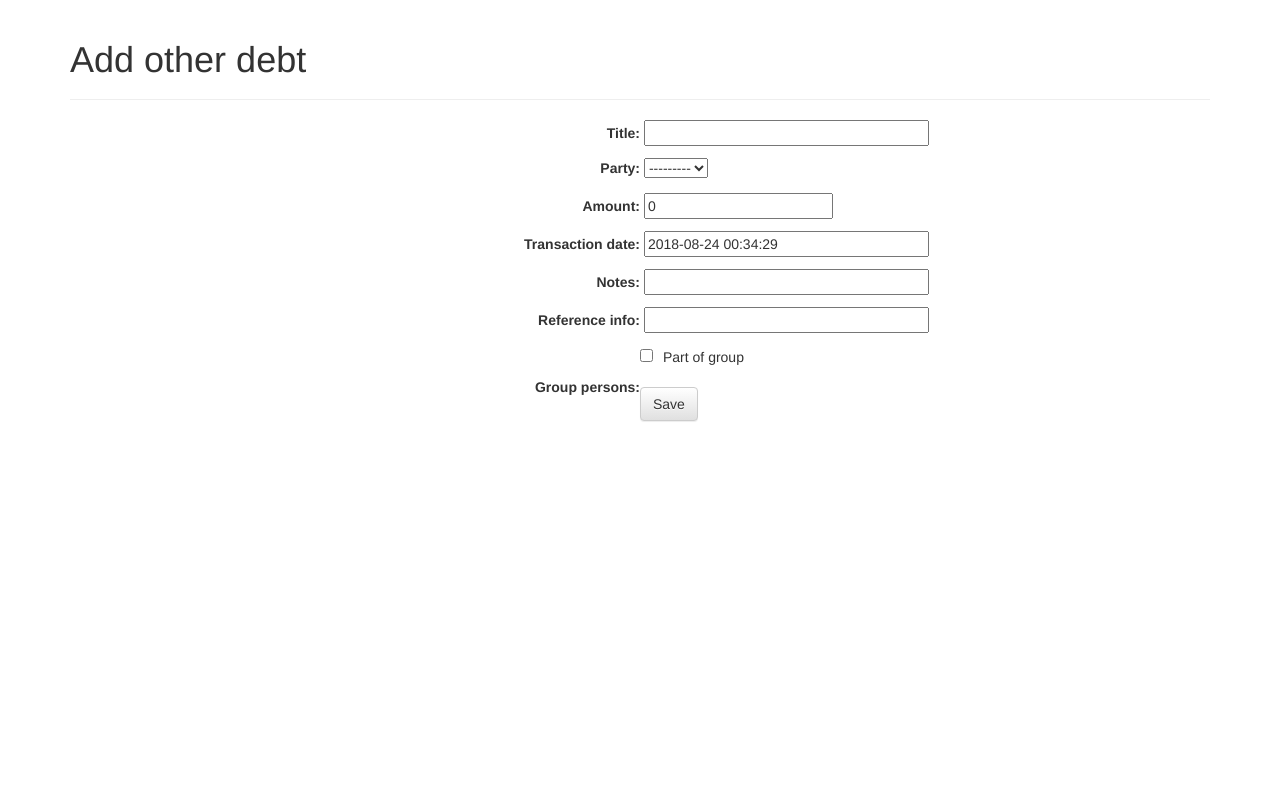
After one commit to cyamonide/cyamonide-me, a Django app: page /iou/add_other_debt/ in a window 1280 px wide. The commit adds this page. Run offline with Django 3.2, Linux system fonts and the light colour scheme; data that the repository does not hold is empty; some libraries are stand-ins or nearby versions.

Commit message:
Implement ability to track person balance and record others' debt

```diff
--- a/iou/admin.py
+++ b/iou/admin.py
@@ -1,5 +1,6 @@
 from django.contrib import admin
-from .models import Entry
+from .models import Transaction, Person
 
 # Register your models here.
-admin.site.register(Entry)
+admin.site.register(Transaction)
+admin.site.register(Person)
--- /dev/null
+++ b/iou/forms.py
@@ -0,0 +1,36 @@
+from django import forms
+
+from .models import Transaction, Person
+
+class MyDebtForm(forms.ModelForm):
+
+  class Meta:
+    model = Transaction
+    fields = ('title', 'party', 'amount', 'transaction_date', 'notes', 'reference_info',)
+
+class OtherDebtForm(forms.ModelForm):
+
+  class Meta:
+    model = Transaction
+    fields = ('title', 'party', 'amount', 'transaction_date', 'notes', 'reference_info',)
+
+class PaymentInForm(forms.ModelForm):
+
+  class Meta:
+    model = Transaction
+    fields = ('title', 'party', 'amount', 'transaction_date', 'notes', 'reference_info',)
+
+class PaymentOutForm(forms.ModelForm):
+
+  class Meta:
+    model = Transaction
+    fields = ('title', 'party', 'amount', 'transaction_date', 'notes', 'reference_info',)
+
+class GroupMCForm(forms.Form):
+  persons = Person.objects.all()
+  OPTIONS = ()
+
+  for person in persons:
+    OPTIONS  = OPTIONS + ((str(person.pk), person.name),)
+
+  group_persons = forms.MultipleChoiceField(widget=forms.CheckboxSelectMultiple, choices=OPTIONS)
--- a/iou/models.py
+++ b/iou/models.py
@@ -3,13 +3,22 @@
 
 # Create your models here.
 
-class Entry(models.Model):
-	author = models.ForeignKey('auth.User', on_delete=models.CASCADE)
-	title = models.CharField(max_length=255)
-	payee = models.CharField(max_length=255)
-	amount = models.DecimalField(default = 0, max_digits=8, decimal_places=2)
-	transaction_date = models.DateTimeField(default = timezone.now)
-	ref = models.CharField(max_length=255)
+class Transaction(models.Model):
+  author = models.ForeignKey('auth.User', on_delete=models.CASCADE)
+  title = models.CharField(max_length=255)
+  notes = models.CharField(max_length=255)
+  party = models.ForeignKey('Person', on_delete=models.CASCADE)
+  group_pk = models.IntegerField(default=-1)
+  amount = models.DecimalField(default=0, max_digits=8, decimal_places=2)
+  transaction_date = models.DateTimeField(default=timezone.now)
+  reference_info = models.CharField(max_length=255)
 
-	def __str__(self):
-		return self.title
+  def __str__(self):
+    return self.title
+
+class Person(models.Model):
+  name = models.CharField(max_length=255)
+  balance = models.DecimalField(default=0, max_digits=8, decimal_places=2)
+
+  def __str__(self):
+    return self.name
--- a/iou/static/css/iou.css
+++ b/iou/static/css/iou.css
@@ -1,4 +1,40 @@
 body {
-	float: none;
-	margin: 0 auto;
+  float: none;
+  margin: 0 auto;
 }
+
+.transaction-buttons {
+  padding-bottom: 20px;
+}
+
+.other-debt-form p label {
+  width: 50%;
+  text-align: right;
+}
+
+.other-debt-form p input[type="text"] {
+  width: 25%;
+}
+
+#group-selector p {
+  width: 50%;
+  text-align: right;
+  float: left;
+}
+
+#group-selector ul {
+  width: 50%;
+  float: right;
+  padding: 0 10px;
+  margin: 0;
+  list-style: none;
+}
+
+.no-label {
+  margin-left: 50%;
+  text-align: left !important;
+}
+
+.no-label input {
+  margin-right: 10px;
+}
--- /dev/null
+++ b/iou/templates/iou/base.html
@@ -0,0 +1,19 @@
+{% load static %}
+
+<html>
+
+<head>
+	<title>I owe you HOW MUCH?!?!?!</title>
+	<link rel="stylesheet" href="//maxcdn.bootstrapcdn.com/bootstrap/3.2.0/css/bootstrap.min.css">
+	<link rel="stylesheet" href="//maxcdn.bootstrapcdn.com/bootstrap/3.2.0/css/bootstrap-theme.min.css">
+	<link rel="stylesheet" href="{% static 'css/iou.css' %}">
+</head>
+
+<body>
+	<div class="content container">
+		{% block content %}
+		{% endblock %}
+	</div>
+</body>
+
+</html>
--- /dev/null
+++ b/iou/templates/iou/other_debt_add.html
@@ -0,0 +1,22 @@
+{% extends 'iou/base.html' %}
+
+{% block content %}
+
+<div class="page-header">
+	<h1>Add other debt</h1>
+</div>
+
+<form method="POST" class="other-debt-form">{% csrf_token %}
+	{{ form.as_p }}
+
+	<div id="group-selector">
+		<p class="no-label">
+			<input type="checkbox" name="is_group">Part of group</input>
+		</p>
+		{{ group_mc_form.as_p }}
+	</div>
+
+	<button type="submit" class="save btn btn-default">Save</button>
+</form>
+
+{% endblock %}
--- a/iou/urls.py
+++ b/iou/urls.py
@@ -2,6 +2,8 @@
 from . import views
 
 urlpatterns = [
-	path('', views.entries_list, name='entries_list'),
-	path('add_entry/', views.entry_add, name='entry_add'),
+	path('', views.transactions_list, name='transactions_list'),
+  path('add_my_debt/', views.my_debt_add, name='my_debt_add'),
+	path('add_other_debt/', views.other_debt_add, name='other_debt_add'),
+
 ]
--- a/iou/views.py
+++ b/iou/views.py
@@ -1,11 +1,97 @@
-from django.shortcuts import render
-from .models import Entry
+from django.shortcuts import render, redirect
+from .models import Transaction, Person
+from .forms import MyDebtForm, OtherDebtForm, PaymentInForm, PaymentOutForm, GroupMCForm
 
 # Create your views here.
 
-def entries_list(request):
-	entries = Entry.objects.order_by('transaction_date').reverse()
-	return render(request, 'iou/entry_list.html', {'entries': entries})
+def transactions_list(request):
+	transactions = Transaction.objects.order_by('transaction_date').reverse()
+	return render(request, 'iou/transaction_list.html', {'transactions': transactions})
 
-def entry_add(request):
-	return render(request, 'iou/entry_add/html', {})
+def my_debt_add(request):
+  if request.method == "POST":
+    form = MyDebtForm(request.POST)
+    if form.is_valid():
+      transaction = form.save(commit=False)
+      transaction.author = request.user
+      transaction.save()
+      person = Person.objects.filter(pk=transaction.party.pk)[0]
+      person.balance -= transaction.amount
+      person.save()
+      return redirect('transactions_list')
+
+  else:
+    form = MyDebtForm()
+
+  return render(request, 'iou/transaction_add.html', {'form': MyDebtForm})
+
+def other_debt_add(request):
+  if request.method == "POST":
+    form = OtherDebtForm(request.POST)
+    group_mc_form = GroupMCForm(request.POST)
+
+    if form.is_valid():
+      transaction = form.save(commit=False)
+      transaction.author = request.user
+
+      if request.POST.get('is_group', 'off') == 'on' and group_mc_form.is_valid():
+        group_persons = group_mc_form.cleaned_data.get('group_persons')
+        # divide transaction amount
+        transaction.amount /= (len(group_persons)+1)
+
+        for pk in group_persons:
+          person = Person.objects.filter(pk=int(pk))[0]
+          person.balance += transaction.amount
+          person.save()
+
+          transaction.party = person
+          transaction.pk = None
+          transaction.save()
+      else:
+        transaction.save()
+
+        person = Person.objects.filter(pk=transaction.party.pk)[0]
+        person.balance += transaction.amount
+        person.save()
+
+    return redirect('transactions_list')
+
+  else:
+    form = OtherDebtForm()
+    group_mc_form = GroupMCForm()
+
+  return render(request, 'iou/other_debt_add.html', {'form': OtherDebtForm, 'group_mc_form': GroupMCForm})
+
+def payment_in_add(request):
+  if request.method == "POST":
+    form = PaymentInForm(request.POST)
+    if form.is_valid():
+      transaction = form.save(commit=False)
+      transaction.author = request.user
+      transaction.save()
+      person = Person.objects.filter(pk=transaction.party.pk)[0]
+      person.balance -= transaction.amount
+      person.save()
+      return redirect('transactions_list')
+
+  else:
+    form = MyDebtForm()
+
+  return render(request, 'iou/transaction_add.html', {'form': MyDebtForm})
+
+def payment_out_add(request):
+  if request.method == "POST":
+    form = PaymentOut(request.POST)
+    if form.is_valid():
+      transaction = form.save(commit=False)
+      transaction.author = request.user
+      transaction.save()
+      person = Person.objects.filter(pk=transaction.party.pk)[0]
+      person.balance -= transaction.amount
+      person.save()
+      return redirect('transactions_list')
+
+  else:
+    form = MyDebtForm()
+
+  return render(request, 'iou/transaction_add.html', {'form': MyDebtForm})
```
Also changed, not shown: iou/templates/iou/entry_list.html (deleted, +0 -40 lines), iou/templates/iou/my_debt_add.html (added, +14 -0 lines), iou/templates/iou/payment_in_add.html (added, +14 -0 lines), iou/templates/iou/payment_out_add.html (added, +14 -0 lines), iou/templates/iou/transaction_add.html (added, +14 -0 lines), iou/templates/iou/transaction_list.html (added, +38 -0 lines), iou/migrations/0005_auto_20180822_1938.py (added), iou/templates/iou/party_add.html (added), iou/templates/iou/party_list.html (added).
